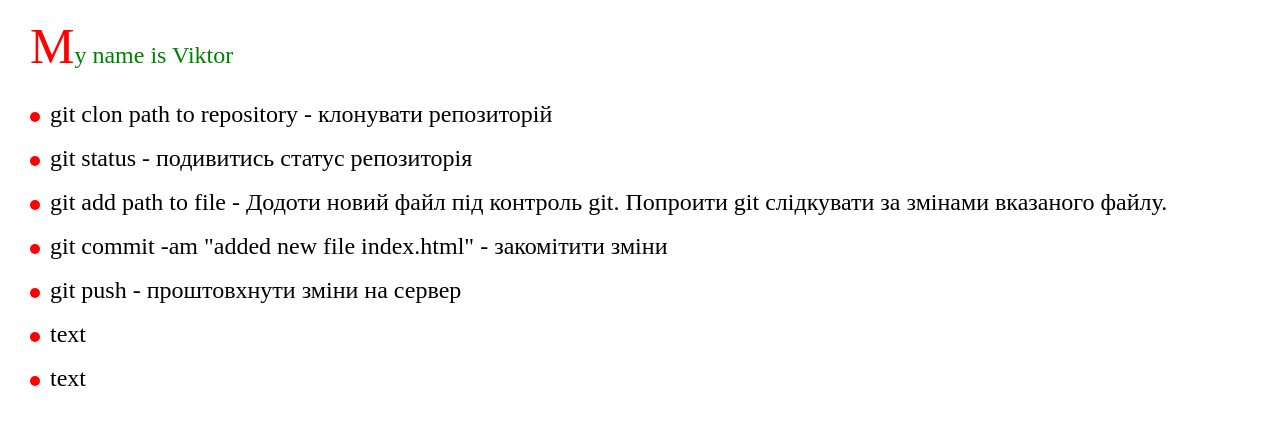
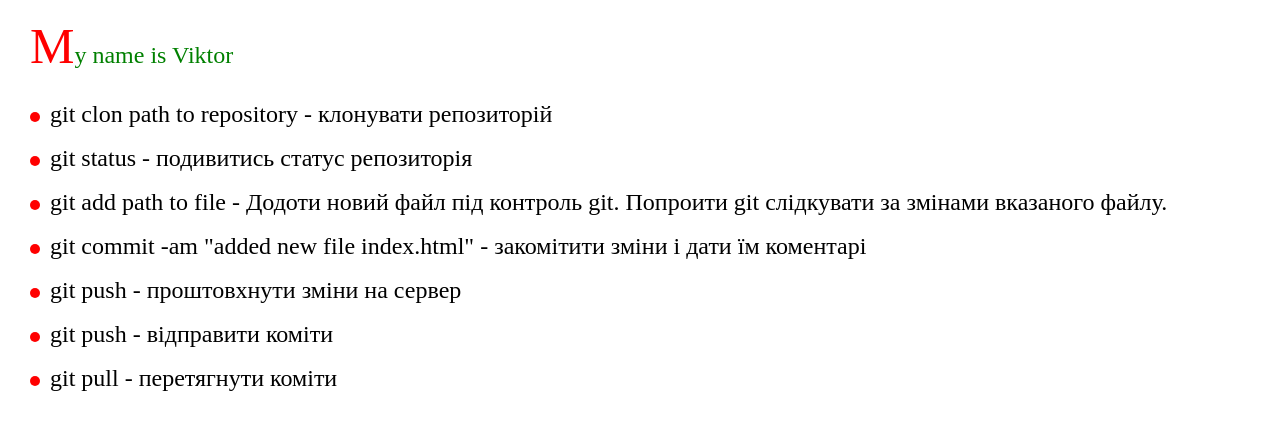
Before and after one commit to unounomomento/888, a plain HTML site: page index.html in a window 1280 px wide. Drawn offline with Linux system fonts and the light colour scheme; files that its build step writes are made by us from their sources.

Commit message:
first comit in new file index.html

```diff
--- a/index.html
+++ b/index.html
@@ -20,10 +20,10 @@
 			<li>git clon path to repository - клонувати репозиторій</li>
 			<li>git status - подивитись статус репозиторія </li>
 			<li>git add path to file - Додоти новий файл під контроль git. Попроити git слідкувати за змінами вказаного файлу.</li>
-			<li>git commit -am "added new file index.html" - закомітити зміни</li>
+			<li>git commit -am "added new file index.html" - закомітити зміни і дати їм коментарі</li>
 			<li>git push - проштовхнути зміни на сервер</li>
-			<li>text</li>
-			<li>text</li>
+			<li>git push - відправити коміти</li>
+			<li>git pull - перетягнути коміти</li>
 		</ul>
 	</body>
 </html>
```
